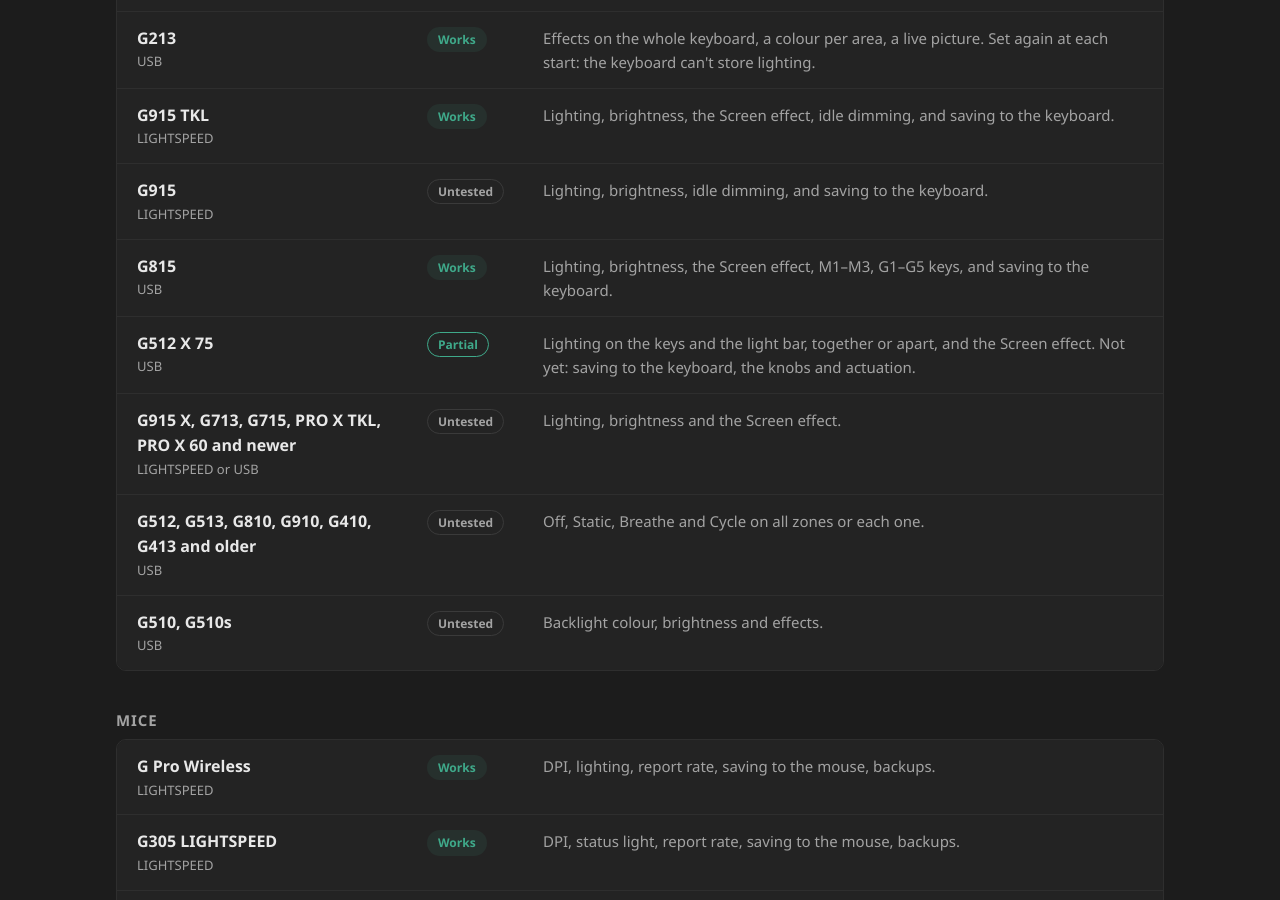
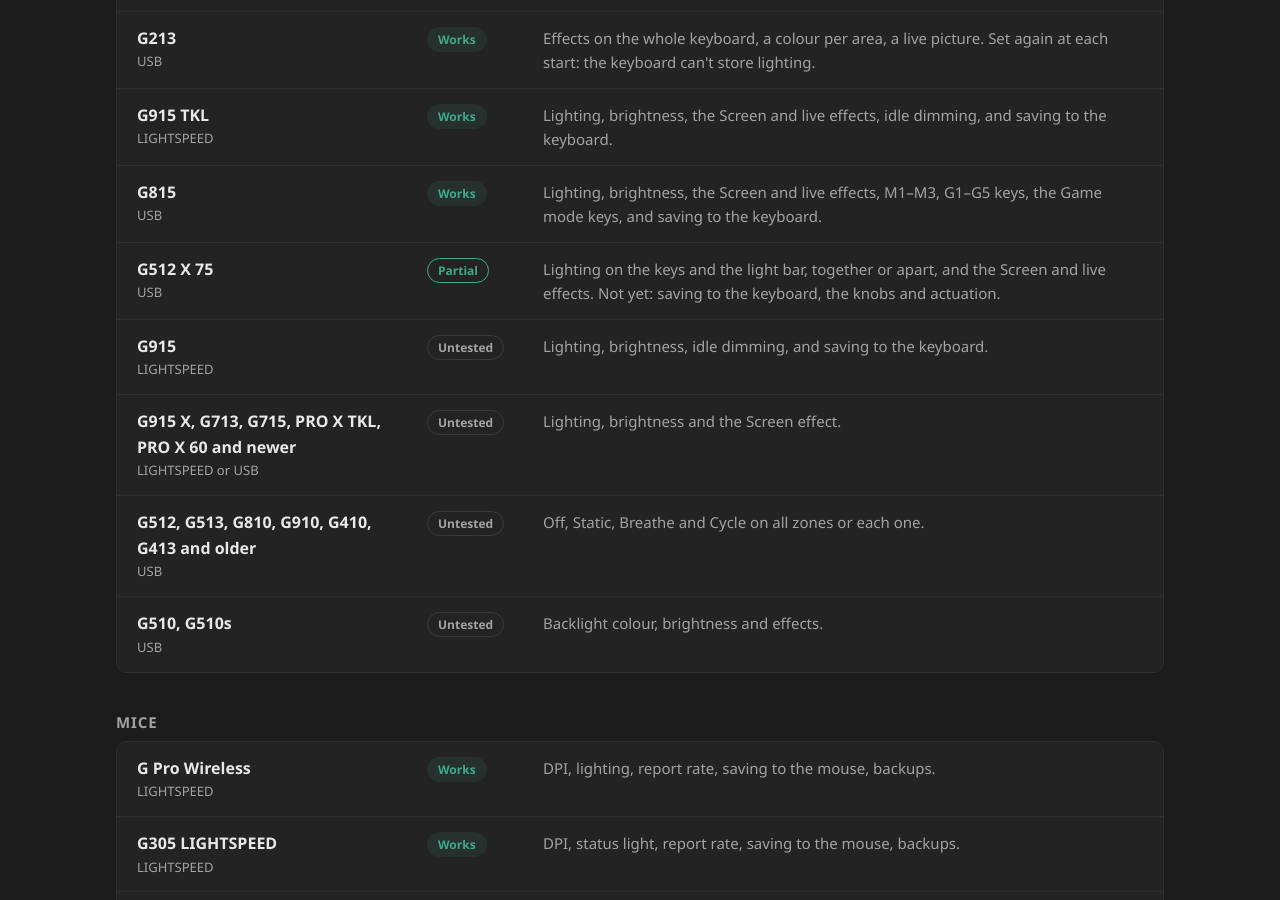
Before and after one commit to csmarvz/g-lite, a plain HTML site: page site/index.html in a window 1280 px wide. Shown: the part 4291-5191 px from the top of the page. Drawn offline with Linux system fonts and the light colour scheme; no server answers.

Commit message:
Site and README: the untested G915 below the tested keyboards; the site's G915 TKL, G815 and G512 X 75 rows name the live effects, and the G815's its Game mode keys

```diff
--- a/site/index.html
+++ b/site/index.html
@@ -299,10 +299,10 @@ footer p { max-width: 460px; }
         <div class="rows">
           <div class="row"><div><b>G515 LIGHTSPEED TKL</b><small>LIGHTSPEED</small></div><span class="pill works">Works</span><p>Lighting, idle dimming, saving to the keyboard, backups, factory lighting.</p></div>
           <div class="row"><div><b>G213</b><small>USB</small></div><span class="pill works">Works</span><p>Effects on the whole keyboard, a colour per area, a live picture. Set again at each start: the keyboard can't store lighting.</p></div>
-          <div class="row"><div><b>G915 TKL</b><small>LIGHTSPEED</small></div><span class="pill works">Works</span><p>Lighting, brightness, the Screen effect, idle dimming, and saving to the keyboard.</p></div>
+          <div class="row"><div><b>G915 TKL</b><small>LIGHTSPEED</small></div><span class="pill works">Works</span><p>Lighting, brightness, the Screen and live effects, idle dimming, and saving to the keyboard.</p></div>
+          <div class="row"><div><b>G815</b><small>USB</small></div><span class="pill works">Works</span><p>Lighting, brightness, the Screen and live effects, M1–M3, G1–G5 keys, the Game mode keys, and saving to the keyboard.</p></div>
+          <div class="row"><div><b>G512 X 75</b><small>USB</small></div><span class="pill partial">Partial</span><p>Lighting on the keys and the light bar, together or apart, and the Screen and live effects. Not yet: saving to the keyboard, the knobs and actuation.</p></div>
           <div class="row"><div><b>G915</b><small>LIGHTSPEED</small></div><span class="pill">Untested</span><p>Lighting, brightness, idle dimming, and saving to the keyboard.</p></div>
-          <div class="row"><div><b>G815</b><small>USB</small></div><span class="pill works">Works</span><p>Lighting, brightness, the Screen effect, M1–M3, G1–G5 keys, and saving to the keyboard.</p></div>
-          <div class="row"><div><b>G512 X 75</b><small>USB</small></div><span class="pill partial">Partial</span><p>Lighting on the keys and the light bar, together or apart, and the Screen effect. Not yet: saving to the keyboard, the knobs and actuation.</p></div>
           <div class="row"><div><b>G915 X, G713, G715, PRO X TKL, PRO X 60 and newer</b><small>LIGHTSPEED or USB</small></div><span class="pill">Untested</span><p>Lighting, brightness and the Screen effect.</p></div>
           <div class="row"><div><b>G512, G513, G810, G910, G410, G413 and older</b><small>USB</small></div><span class="pill">Untested</span><p>Off, Static, Breathe and Cycle on all zones or each one.</p></div>
           <div class="row"><div><b>G510, G510s</b><small>USB</small></div><span class="pill">Untested</span><p>Backlight colour, brightness and effects.</p></div>
```
Also changed, not shown: 1 other file.
